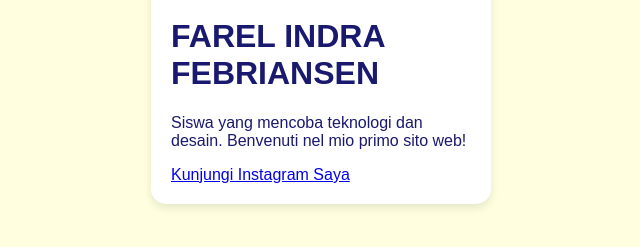
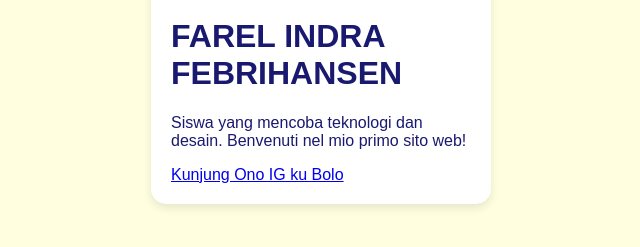
Before and after one commit to hanst-web/tkbljr.hans, a plain HTML site: page index.html in a window 1280 px wide. Shown: the part 91-338 px from the top of the page, without its empty margins (319-959 px from the left). Drawn offline with Linux system fonts and the light colour scheme.

Commit message:
Update index.html

```diff
--- a/index.html
+++ b/index.html
@@ -7,10 +7,10 @@
 <body>
     <div class="kartu-profil">
         <img src="foto-profil.jpg" alt="Foto profil saya">
-        <h1>FAREL INDRA FEBRIANSEN</h1>
+        <h1>FAREL INDRA FEBRIHANSEN</h1>
         <p>Siswa yang mencoba teknologi dan desain. Benvenuti nel mio primo sito web!</p>
         <a href="https://www.instagram.com/inshnsrn?igsh=MTIzYzBoY3l6anNxcg==">
-            Kunjungi Instagram Saya
+            Kunjung Ono IG ku Bolo
         </a>
     </div>
     <!-- Konten yang terlihat oleh pengunjung akan ada disini -->
```
